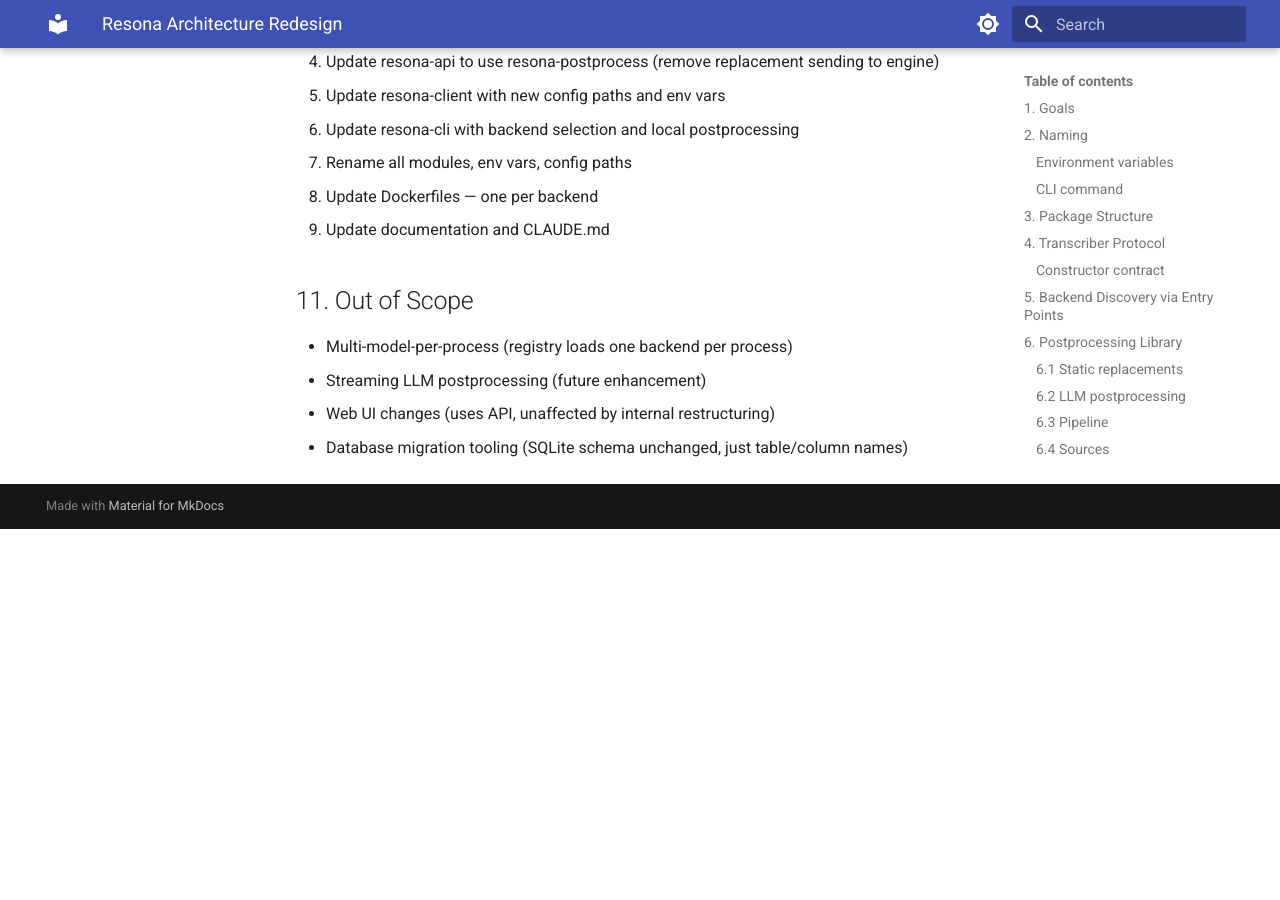
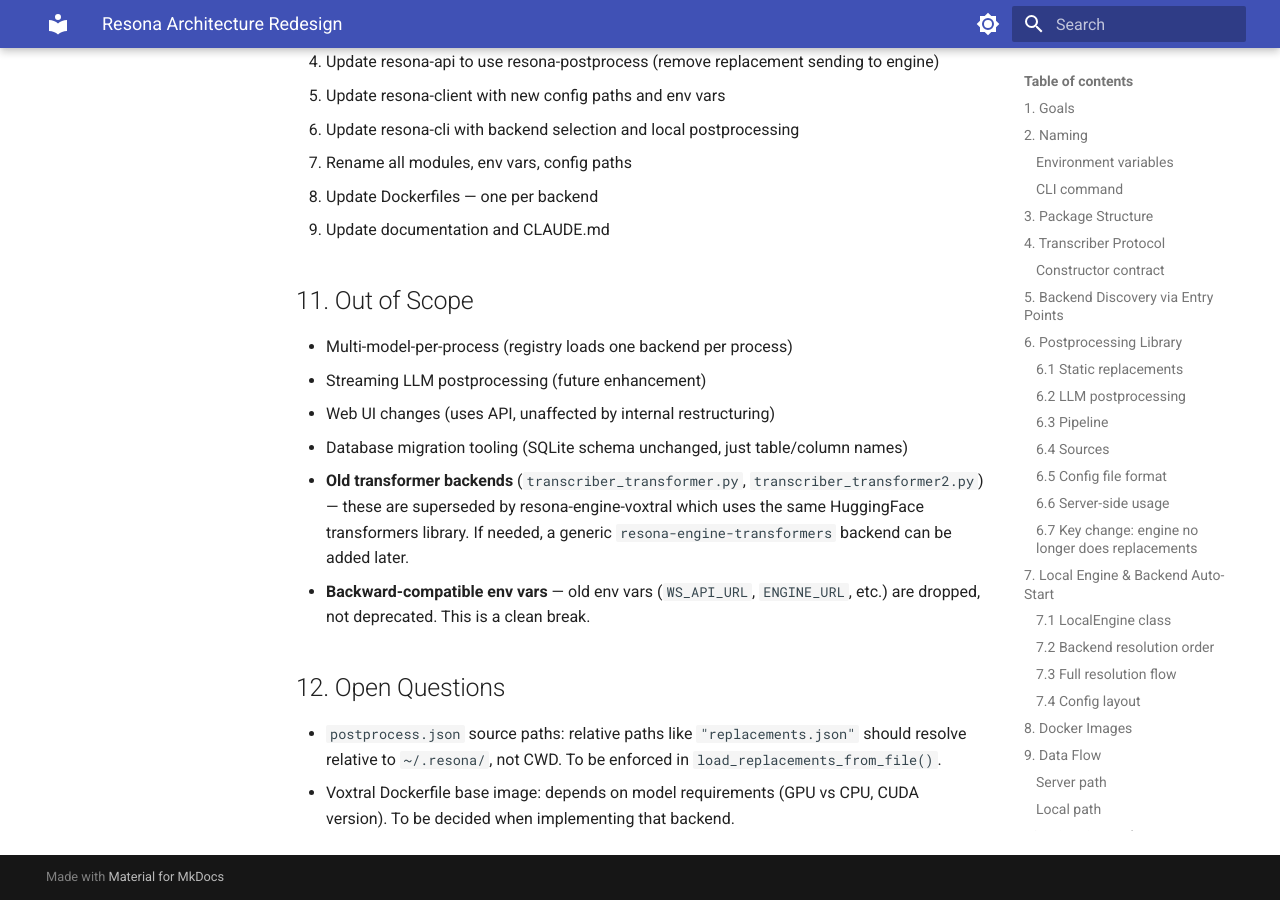
Before and after one commit to ecsplico/resona, an MkDocs documentation site: the page built from docs/superpowers/specs/2026-04-03-resona-architecture-redesign.md, in a window 1280 px wide and 900 px high, scrolled down 10904 px. Built offline with MkDocs 1.6.1 and Material for MkDocs 9.7.7, drawn with Linux system fonts in a browser that asks for light colours; before the commit the page ends 11433 px from its top, so only the background shows below that.

Commit message:
docs: address spec review feedback
Clarify transformer backend fate, env var migration strategy, config
path resolution, and open questions.

Co-Authored-By: Claude Opus 4.6 (1M context) <noreply@anthropic.com>

```diff
--- a/docs/superpowers/specs/2026-04-03-resona-architecture-redesign.md
+++ b/docs/superpowers/specs/2026-04-03-resona-architecture-redesign.md
@@ -481,3 +481,10 @@ This is a breaking change. The migration order should be:
 - Streaming LLM postprocessing (future enhancement)
 - Web UI changes (uses API, unaffected by internal restructuring)
 - Database migration tooling (SQLite schema unchanged, just table/column names)
+- **Old transformer backends** (`transcriber_transformer.py`, `transcriber_transformer2.py`) — these are superseded by resona-engine-voxtral which uses the same HuggingFace transformers library. If needed, a generic `resona-engine-transformers` backend can be added later.
+- **Backward-compatible env vars** — old env vars (`WS_API_URL`, `ENGINE_URL`, etc.) are dropped, not deprecated. This is a clean break.
+
+## 12. Open Questions
+
+- `postprocess.json` source paths: relative paths like `"replacements.json"` should resolve relative to `~/.resona/`, not CWD. To be enforced in `load_replacements_from_file()`.
+- Voxtral Dockerfile base image: depends on model requirements (GPU vs CPU, CUDA version). To be decided when implementing that backend.
```
